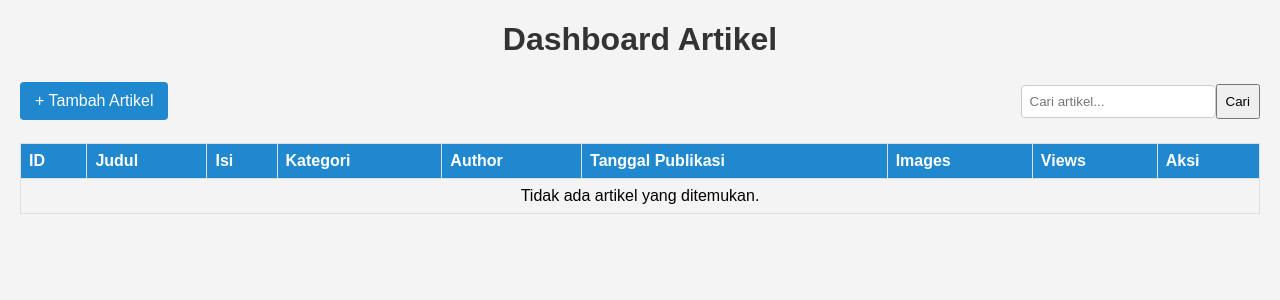
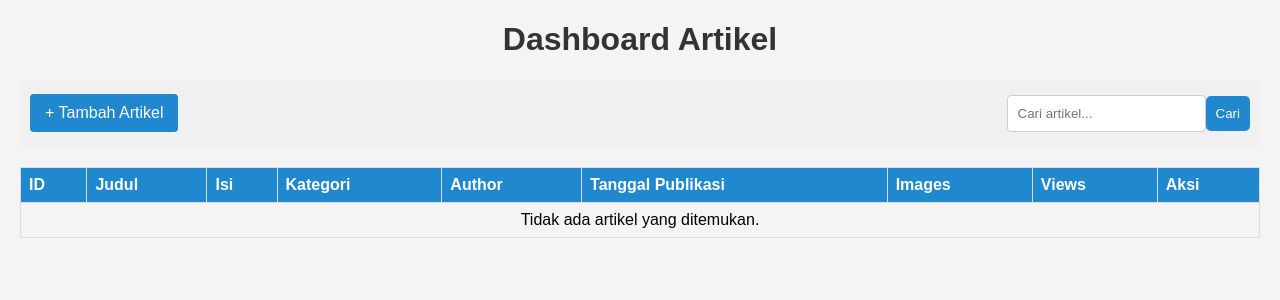
Before and after one commit to desipianii/uas_desiweb, a PHP site: page /admin.php in a window 1280 px wide. Shown: the top 300 px of the page. Run offline with PHP 8.4, Linux system fonts and the light colour scheme; data that the repository does not hold is empty.

Commit message:
menyempurnakan fitur pencarian

```diff
--- a/admin.php
+++ b/admin.php
@@ -183,16 +183,15 @@ $result = $conn->query($sql);
         </table>
     <?php else: ?>
         <!-- Tabel Artikel -->
-        <!-- <div style="margin-bottom: 20px;">
-            <a href="admin.php?action=add" class="btn btn-add">+ Tambah Artikel</a>
-        </div> -->
-        <div style="margin-bottom: 20px; display: flex; justify-content: space-between; align-items: center;">
+        <!-- Fitur pencarian -->
+        <div style="margin-bottom: 20px; display: flex; justify-content: space-between; align-items: center; background-color: #f0f0f0; padding: 10px; border-radius: 5px;">
     <a href="admin.php?action=add" class="btn btn-add">+ Tambah Artikel</a>
     <form action="admin.php" method="get" style="display: flex; align-items: center;">
-        <input type="text" name="search" placeholder="Cari artikel..." style="padding: 8px; margin-left: 20px;">
-        <input type="submit" value="Cari" style="padding: 8px;">
+        <input type="text" name="search" placeholder="Cari artikel..." style="padding: 10px; margin-left: 20px;">
+        <input type="submit" value="Cari" style="padding: 10px; background-color: #2088ce; color: white; border: none; border-radius: 5px; cursor: pointer;">
     </form>
 </div>
+
 
         <table border="1" cellpadding="10" cellspacing="0" style="width: 100%;">
             <thead>
```
Also changed, not shown: uploads/1730368279_orange.png (added), uploads/1730368298_tri1.png (added), uploads/1730368322_pos.png (added).
